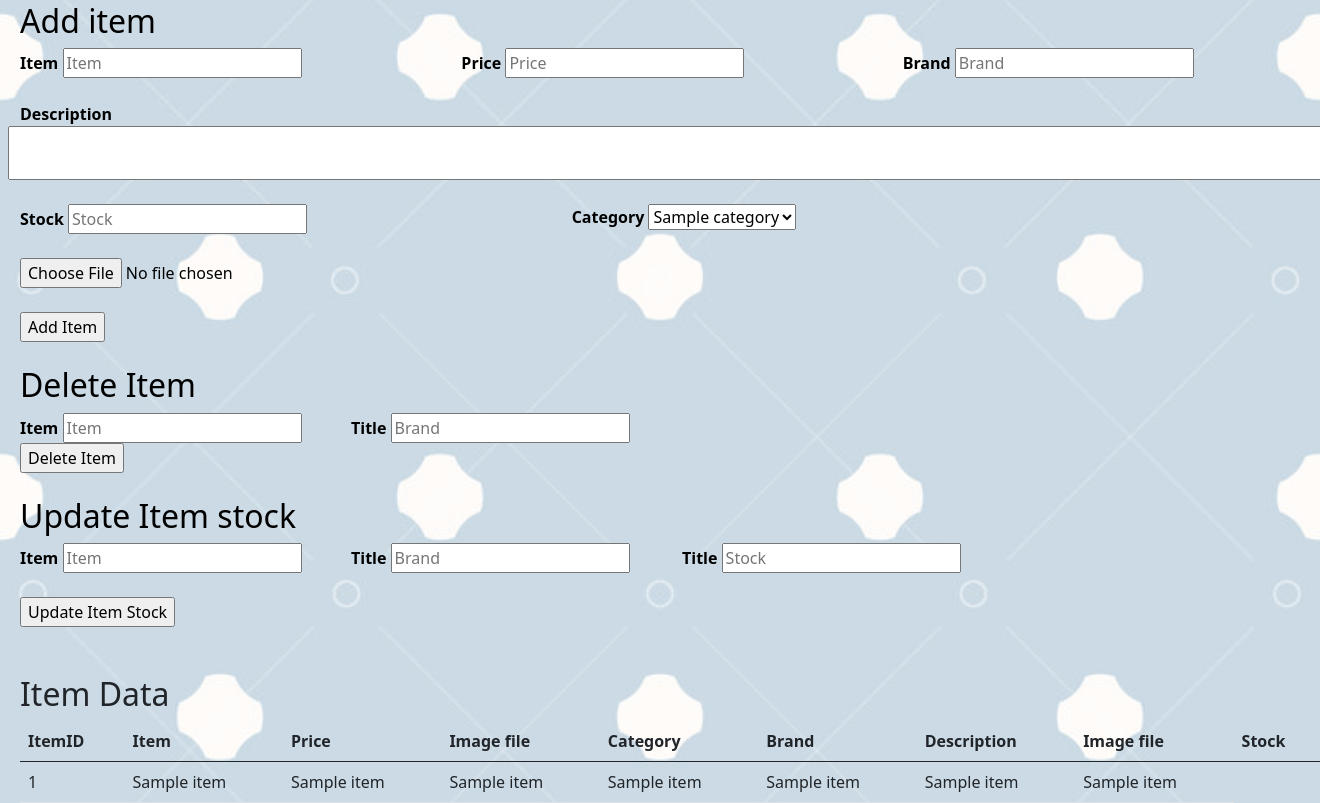
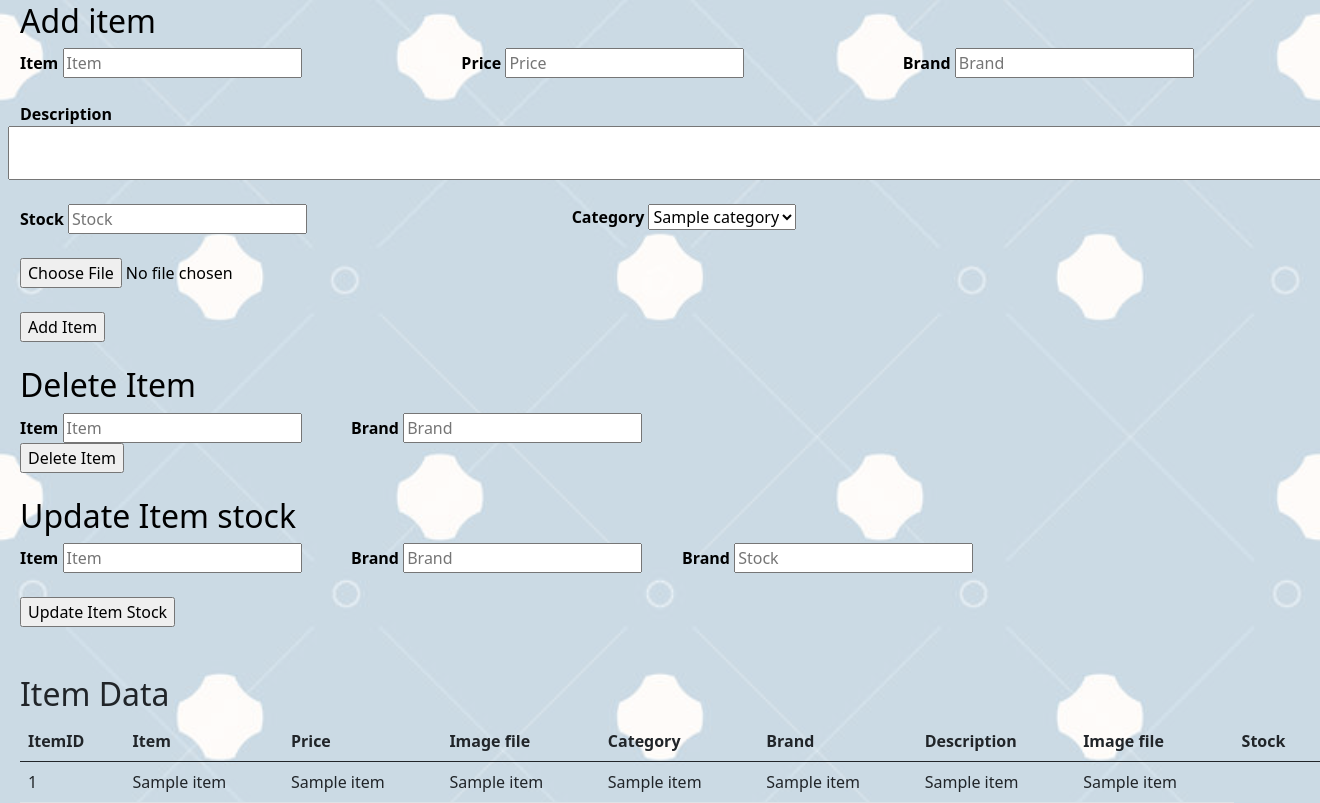
Before and after one commit to BManasa2000/weekend, a Flask app: template templates/adminItem.html in a window 1320 px wide; the page is wider, and only the part inside the window is pictured. Shown: the part 383-1186 px from the top of that part. Run offline with Flask 2, Linux system fonts and the light colour scheme; the template is opened without the code that fills it: most values are stand-ins (such as "Sample title", 1, 10 or a date in 2020); some libraries are stand-ins or nearby versions.

Commit message:
minor changes in html files

```diff
--- a/templates/adminItem.html
+++ b/templates/adminItem.html
@@ -173,7 +173,7 @@
 				<input id="itemDel" type="text" name="itemDel" placeholder="Item" required>
 			</div>
 			<div class="col-sm-3">
-				<label for="itemDelBrand">Title</label>
+				<label for="itemDelBrand">Brand</label>
 				<input id="itemDelBrand" type="text" name="itemDelBrand" placeholder="Brand" required>
 			</div>
 			<br>
@@ -194,11 +194,11 @@
 				<input id="itemupdate" type="text" name="itemupdate" placeholder="Item" required>
 			</div>
 			<div class="col-sm-3">
-				<label for="itemupdatebrand">Title</label>
+				<label for="itemupdatebrand">Brand</label>
 				<input id="itemupdatebrand" type="text" name="itemupdatebrand" placeholder="Brand" required>
 			</div>
             <div class="col-sm-3">
-				<label for="itemupdatestock">Title</label>
+				<label for="itemupdatestock">Brand</label>
 				<input id="itemupdatestock" type="number" name="itemupdatestock" placeholder="Stock" min="0" required>
 			</div>
 			<br>
--- a/templates/adminbook1.html
+++ b/templates/adminbook1.html
@@ -76,7 +76,7 @@
 				</div>
 				<br>
 				<div>
-    				<input id="btnSubmit" type="submit" name="submit_btn" onclick="return confirm('\t\t\t\tCaution!\n\n\t\tYou are about to delete a Genre\n All Books having this genre will be DELETED!!')" value="Delete Genre">
+    				<input id="btnSubmit" type="submit" name="submit_btn" onclick="return confirm('\t\t\t\tCaution!\n\n\t\tYou are about to delete a Genre\n All Books belonging to this genre will be DELETED!!')" value="Delete Genre">
     			</div>
     		</div>
 		</form>
--- a/templates/admintier.html
+++ b/templates/admintier.html
@@ -72,7 +72,7 @@
 				</option>
 				{% endfor %}
 			</select>
-			<input type="submit" name="submit_btn" onclick="return confirm('\t\t\t\tCaution!\n\n\t\tYou are about to delete a tier\n All Users, books having this tier will be DELETED!!')" value="Delete Tier">
+			<input type="submit" name="submit_btn" onclick="return confirm('\t\t\t\tCaution!\n\n\t\tYou are about to delete a tier\n All Users, books belonging to this tier will be DELETED!!')" value="Delete Tier">
 			<span></span>
 		</div>
 
```
